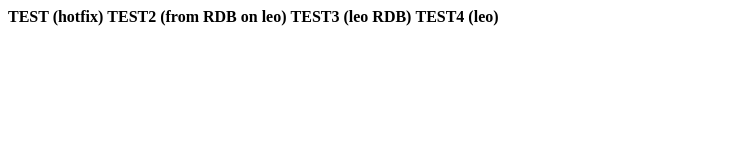
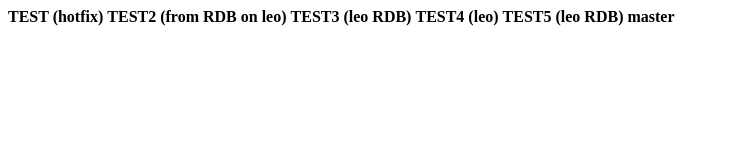
Before and after one commit to leon-joel/github_sandbox, a plain HTML site: page index.html in a window 1280 px wide. Shown: the whole page, without its empty margins (0-730 px from the left). Drawn offline with Linux system fonts and the light colour scheme.

Commit message:
test5 master

```diff
--- a/index.html
+++ b/index.html
@@ -2,3 +2,4 @@
 <b>TEST2 (from RDB on leo)</b>
 <b>TEST3 (leo RDB)</b>
 <b>TEST4 (leo)</b>
+<b>TEST5 (leo RDB) master</b>
```
